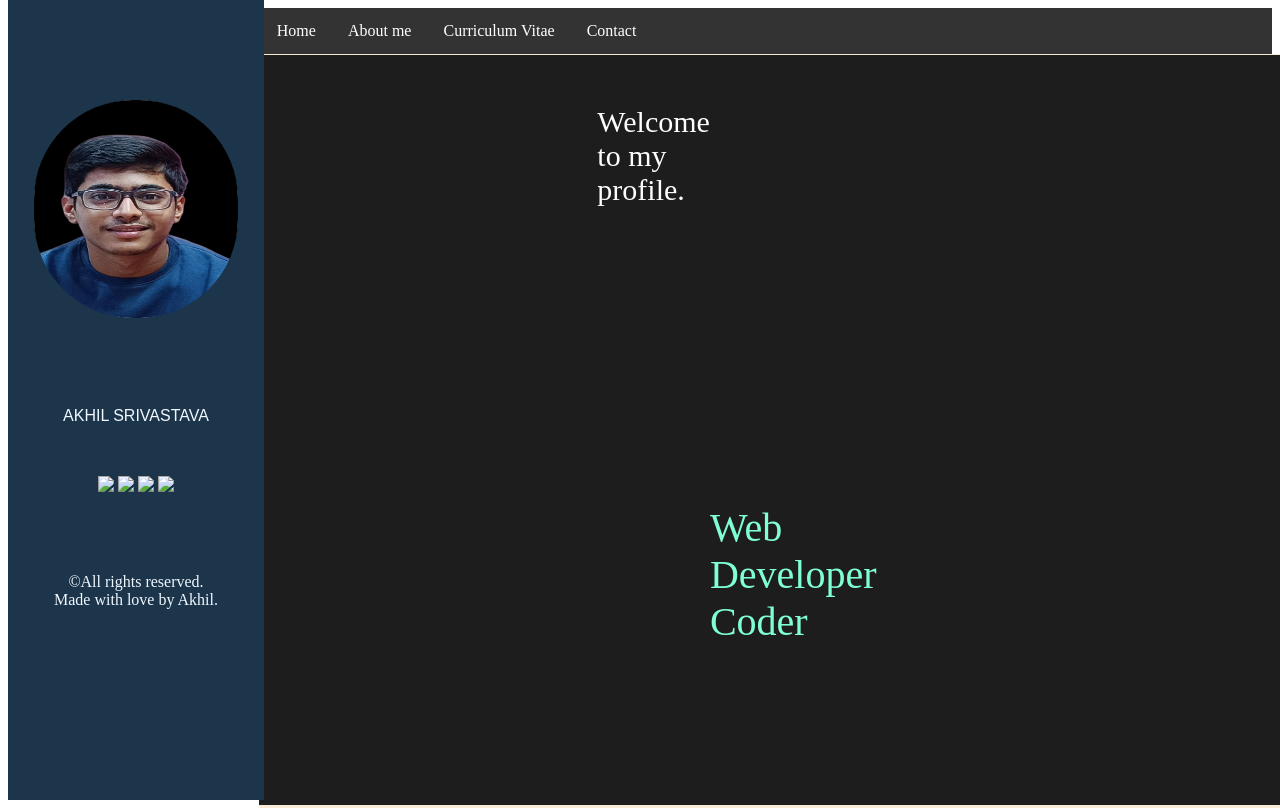
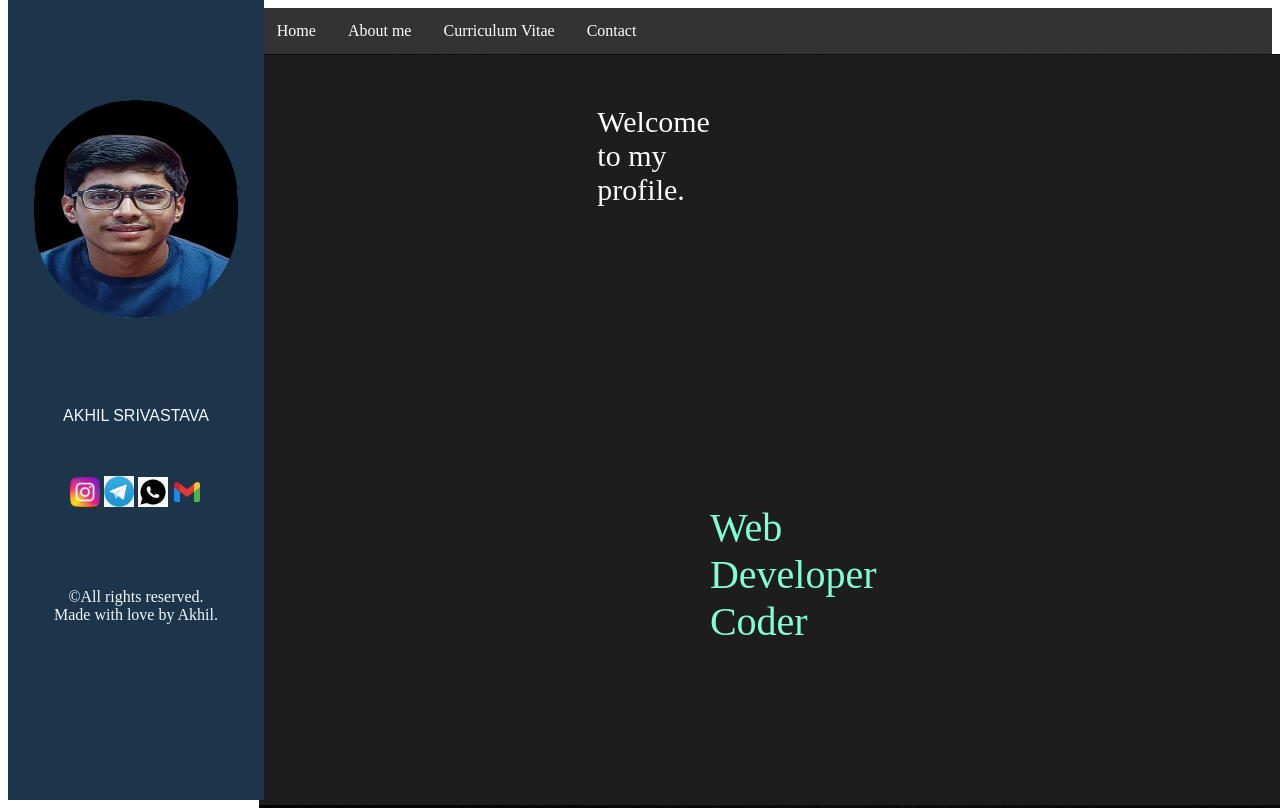
Before and after one commit to akhilsrivastava-01/MY-PORTFOLIO, a plain HTML site: page index.html in a window 1280 px wide. Shown: the top 808 px of the page. Drawn offline with Linux system fonts and the light colour scheme.

Commit message:
Update index.html

```diff
--- a/index.html
+++ b/index.html
@@ -82,7 +82,7 @@
         padding-right:100px ;
         width: 90%;
         color: rgb(250, 247, 247);
-        background-image: url("IMAGES/data_bg.webp");
+        background-image: url("data_bg.webp");
         background-attachment:fixed ;
         background-size: cover;
       }
@@ -217,10 +217,10 @@
         </div>
         <div class="content_left">AKHIL SRIVASTAVA</div>
         <div class="icons">
-          <a href="https://www.instagram.com/akhil_srivastava1221/" target="_blank"> <img src="IMAGES/instagram.png" width="30"></a>
-          <a href="https://www.telegram.com/@Akhil_01" ><img src="IMAGES/telegram.jpeg" width="30"></a>
-          <a href="https://www.telegram.com/@Akhil_01" ><img src="IMAGES/whatsapp.jpeg" width="30"></a>
-          <a href="https://www.telegram.com/@Akhil_01" ><img src="IMAGES/gmail.png" width="30"></a>
+          <a href="https://www.instagram.com/akhil_srivastava1221/" target="_blank"> <img src="instagram.png" width="30"></a>
+          <a href="https://www.telegram.com/@Akhil_01" ><img src="telegram.jpeg" width="30"></a>
+          <a href="https://www.telegram.com/@Akhil_01" ><img src="whatsapp.jpeg" width="30"></a>
+          <a href="https://www.telegram.com/@Akhil_01" ><img src="gmail.png" width="30"></a>
         </div>
         <div class="footer">
           &copy;All rights reserved.
```
